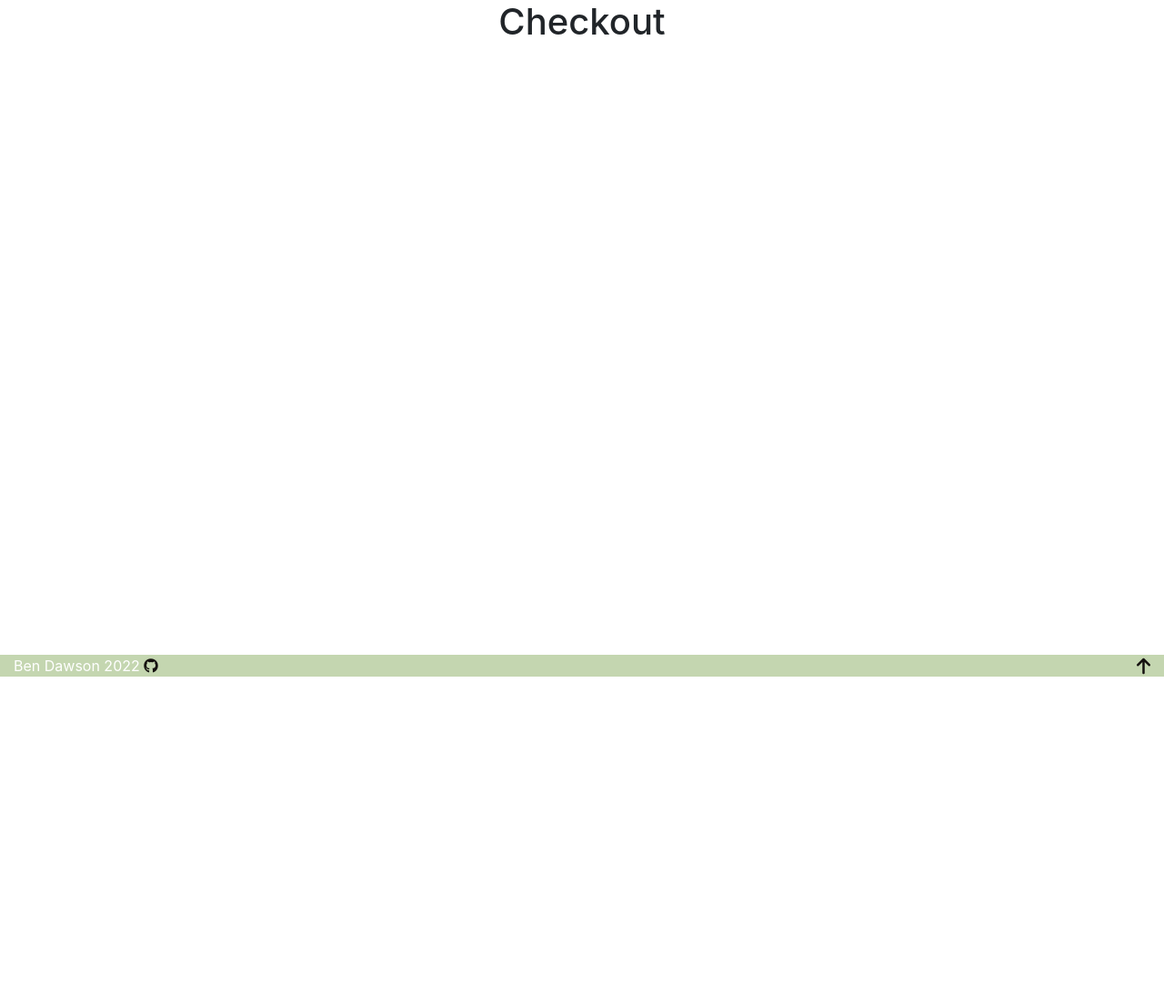
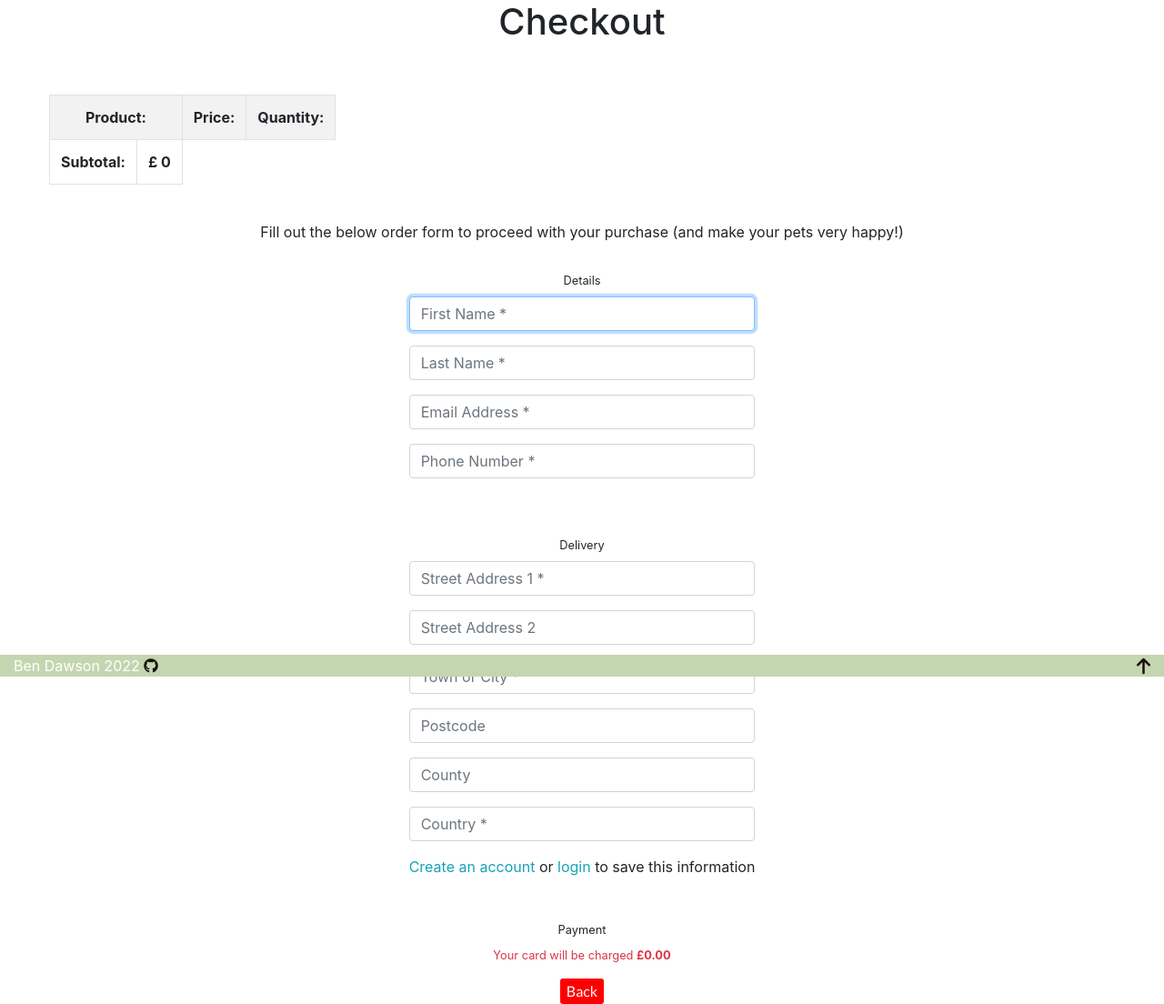
Before and after one commit to BenD2525/the_rescuers_p5, a Django app: template checkout/templates/checkout/checkout.html in a window 1280 px wide. Shown: the part 56-1160 px from the top of the page at 91% size. Before the commit the page ends 800 px from the top, so only its background shows below. Run offline with Django 4.2, Linux system fonts and the light colour scheme; the template is opened without the code that fills it: values that come from a table or form of the project are taken from there, others are empty; some libraries are stand-ins or nearby versions.

Commit message:
Add Order form to checkout page, update checkout view to display order form and redirect if bag is empty

```diff
--- a/checkout/templates/checkout/checkout.html
+++ b/checkout/templates/checkout/checkout.html
@@ -1,4 +1,6 @@
 {% extends "base.html" %}
+
+{% load crispy_forms_tags %}
 
 {% block content %}
 <div class="container mb-5">
@@ -10,4 +12,119 @@
         </div>
     </div>
 </div>
+
+<div class="container-fluid">
+    <div class="row justify-content-center mx-4 w-80">
+        <div class="col-md-12 text-center table-responsive">
+            <table class="table table-striped table-hover w-auto table-bordered">
+                <tr>
+                    <th scope="col" colspan="2" class="w-auto">Product:</th>
+                    <th scope="col">Price:</th>
+                    <th scope="col">Quantity:</th>
+                </tr>
+                {% for item in bag_contents %}
+                <tr>
+                    <td scope="row" class="product-column">{{ item.product.name }}</td>
+                    <td class="product-column"><img src="{{ item.product.image_url }}" alt="{{ item.product.name }}"
+                            class="bag-image"></td>
+                    <td>£{{ item.product.price }} </td>
+                    <td> {{ item.quantity }} </td>
+                </tr>
+                {% endfor %}
+                <tr>
+                    <td><strong>Subtotal:</strong></td>
+                    <td><strong>£ {{ total }} </strong></td>
+                </tr>
+            </table>
+        </div>
+        <div class="container-fluid">
+            <div class="row align-items-center">
+                <div class="col-sm-12 text-center mt-4">
+                    <p>Fill out the below order form to proceed with your purchase (and make your pets very happy!)</p>
+                </div>
+            </div>
+        </div>
+        <div class="container-fluid">
+            <div class="row justify-content-center">
+                <div class="col-auto text-center p-3">
+                    <form method="post" action="{% url 'checkout:checkout' %}">
+                        {% csrf_token %}
+                        <fieldset class="rounded px-3 mb-5">
+                            <legend class="fieldset-label small text-black px-2 w-auto">Details</legend>
+                            {{ order_form.first_name | as_crispy_field }}
+                            {{ order_form.last_name | as_crispy_field }}
+                            {{ order_form.email | as_crispy_field }}
+                            {{ order_form.phone_number | as_crispy_field }}
+                        </fieldset>
+                        <fieldset class="rounded px-3 mb-5">
+                            <legend class="fieldset-label small text-black px-2 w-auto">Delivery</legend>
+                            {{ order_form.street_address_1 | as_crispy_field }}
+                            {{ order_form.street_address_2 | as_crispy_field }}
+                            {{ order_form.city | as_crispy_field }}
+                            {{ order_form.postcode | as_crispy_field }}
+                            {{ order_form.county | as_crispy_field }}
+                            {{ order_form.country | as_crispy_field }}
+                            <div class="form-check form-check-inline float-right mr-0">
+                                {% if user.is_authenticated %}
+                                    <label class="form-check-label" for="id-save-info">Save this information to my profile</label>
+                                    <input class="form-check-input ml-2 mr-0" type="checkbox" id="id-save-info" name="save-info" checked>
+                                {% else %}
+                                    <label class="form-check-label" for="id-save-info">
+                                        <a class="text-info" href="{% url 'account_signup' %}">Create an account</a> or
+                                        <a class="text-info" href="{% url 'account_login' %}">login</a> to save this information
+                                    </label>
+                                {% endif %}
+                            </div>
+                        </fieldset>
+                        <fieldset class="px-3">
+                            <legend class="fieldset-label small text-black px-2 w-auto">Payment</legend>
+
+                            <p class="small text-danger my-0">
+                               Your card will be charged <strong>£{{ total|floatformat:2 }}</strong>
+                            </p>
+                        </div>
+                    </form>
+                </div>
+            </div>
+        </div>
+        <div class="container-fluid">
+            <div class="row align-items-center">
+                <div class="col-sm-12 text-center">
+                    <a href="{% url 'bag:bag' %}">
+                        <button class="negative-button mx-4">Back</button>
+                    </a>
+                </div>
+            </div>
+        </div>
+    </div>
+</div>
+
 {% endblock %}
+
+{% block postloadjs %}
+{{ block.super }}
+{% include 'products/includes/product_detail.html' %}
+
+<script type="text/javascript">
+    // Update quantity on click
+    $('.update-button').click(function (e) {
+        const form = $(this).prev('.update-form');
+        form.submit();
+    })
+
+    // Remove item and reload on click
+    $('.remove-item').click(function (e) {
+        const csrfToken = "{{ csrf_token }}";
+        const itemId = $(this).attr('id').split('remove_')[1];
+        const url = `/bag/remove/${itemId}/`;
+        const datum = {
+            'csrfmiddlewaretoken': csrfToken
+        };
+
+        $.post(url, datum)
+            .done(function () {
+                location.reload();
+            });
+    })
+</script>
+{% endblock %}
```
Also changed, not shown: checkout/views.py (+16 -4 lines).
